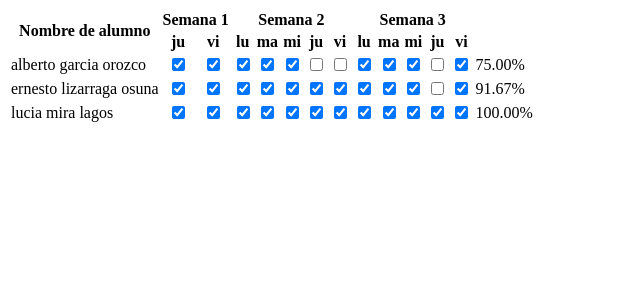
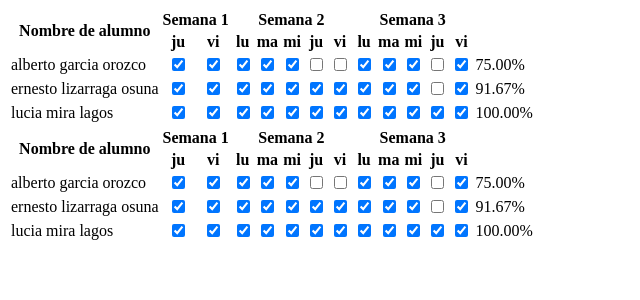
Before and after one commit to cuauth/prof, a React app: page / in a window 1280 px wide. Shown: the top 300 px of the page, without its empty margins (0-640 px from the left). Built offline with nearby package versions, Linux system fonts and the light colour scheme.

Commit message:
agregado codigo para mostrar varios grupos al mismo tiempo

```diff
--- a/src/actions/index.js
+++ b/src/actions/index.js
@@ -10,30 +10,18 @@ export const grupos = {
 
 }
 
-export const agregarFechas = (fechaInicio,fechaFin) => {
+
+export const agregarGrupo = (grupoId,alumnos,fechas) => {
   return {
-    type: grupos.AGREGAR_FECHA_INICIO,
-    fechas: {
-      inicio: fechaInicio,
-      fin: fechaFin
-    }
-
-  }
-}
-
-export const agregarAlumno = (alumno) => {
-  return {
-    type: grupos.AGREGAR_ALUMNO,
-    id: alumno.id,
+    type: grupos.AGREGAR_GRUPO,
     payload: {
-      nombre: alumno.nombre,
-      asistencias: alumno.asistencias
+      id: grupoId,
+      alumnos: alumnos,
+      fechas: {
+        inicio: fechas.inicio,
+        fin: fechas.fin
+      }
     }
   }
+
 }
-export const agregarAlumnos = (alumnos) => {
-  return {
-    type: grupos.AGREGAR_ALUMNOS,
-    alumnos: alumnos
-  }
-}
--- /dev/null
+++ b/src/components/App.js
@@ -0,0 +1,27 @@
+import React from "react"
+import { connect } from 'react-redux'
+import ListaAlumnos from './ListaAlumnos'
+class App extends React.Component {
+
+  render() {
+    return <React.Fragment>
+        <ListaAlumnos grupoId={1} />
+        <ListaAlumnos grupoId={2} />
+      </React.Fragment>
+
+  }
+}
+
+const mapStateToProps = state => {
+  return {
+  }
+}
+const mapDispatchToProps = dispatch => {
+  return {
+  }
+}
+
+export default connect(
+  mapStateToProps,
+  mapDispatchToProps
+)(App)
--- a/src/components/AsistenciaInput.js
+++ b/src/components/AsistenciaInput.js
@@ -7,7 +7,7 @@ class AsistenciaInput extends React.Component {
   }
   onChange() {
     let newValue = (this.props.checked)? 0 : 1
-    this.props.changeAsistencia(this.props.indexAlumno, this.props.index, newValue)
+    this.props.changeAsistencia(this.props.grupoId, this.props.indexAlumno, this.props.index, newValue)
   }
   render() {
     return <React.Fragment>
@@ -25,11 +25,11 @@ const mapStateToProps = (state, props) => {
 }
 const mapDispatchToProps = dispatch => {
   return {
-    changeAsistencia: (alumnoId, indiceDia, valor) =>{
+    changeAsistencia: (grupoId, alumnoId, indiceDia, valor) =>{
       dispatch({
         type: 'CAMBIAR_ALUMNO_ASISTENCIA',
         payload: {
-          grupoId: 1,
+          grupoId: grupoId,
           alumnoId: alumnoId,
           indiceDia: indiceDia,
           nuevoValor: valor
--- a/src/components/FilaAlumno.js
+++ b/src/components/FilaAlumno.js
@@ -22,7 +22,7 @@ export default class FilaAlumno extends React.Component {
       }
       dias.push(
         <td key={i} className={style.bodyDias}>
-          <AsistenciaInput checked={asistio} indexAlumno={this.props.alumno.id} index={i} tabIndex={i * this.props.countPadding + this.props.index+1} />
+          <AsistenciaInput  grupoId={this.props.grupoId} checked={asistio} indexAlumno={this.props.alumno.id} index={i} tabIndex={i * this.props.countPadding + this.props.index+1} />
         </td>)
     }
     dias.push(<td key={'final'}>
--- a/src/components/ListaAlumnos.js
+++ b/src/components/ListaAlumnos.js
@@ -62,7 +62,7 @@ class ListaAlumnos extends React.Component {
     const _numeroDeDias = this.numeroDeDias
     const filaAlumno = Object.keys(this.props.alumnos.data).map((key, index) => {
 
-      return <FilaAlumno index={index} countPadding={paddingAlumnos} numeroDeDias={_numeroDeDias} alumno={this.props.alumnos.data[key] } key={key}  />
+      return <FilaAlumno grupoId={this.props.grupoId} index={index} countPadding={paddingAlumnos} numeroDeDias={_numeroDeDias} alumno={this.props.alumnos.data[key] } key={key}  />
     })
     return <table className={style.listaAlumnosGrid}>
       {header}
@@ -71,13 +71,12 @@ class ListaAlumnos extends React.Component {
   }
 }
 
-const mapStateToProps = state => {
-
+const mapStateToProps = (state,props) => {
   return {
-    listaFechas: state.grupos[1].fechas,
+    listaFechas: state.grupos[props.grupoId].fechas,
     alumnos: {
-      data: state.grupos[1].alumnos,
-      length: Object.keys(state.grupos[1].alumnos).length
+      data: state.grupos[props.grupoId].alumnos,
+      length: Object.keys(state.grupos[props.grupoId].alumnos).length
     }
 
 
--- a/src/index.js
+++ b/src/index.js
@@ -1,15 +1,32 @@
 import React from "react"
 import ReactDOM from "react-dom"
-import ListaAumnos from './components/ListaAlumnos'
+import App from './components/App'
 import moment from 'moment'
 import { Provider } from 'react-redux'
 import { createStore } from 'redux'
-import { agregarFechas , agregarAlumno, agregarAlumnos} from './actions/index'
+import { agregarGrupo } from './actions/index'
 import reducer from './reducer'
 import 'moment/locale/es'  // without this line it didn't work
 moment.locale('es')
 const inicio = moment()
 const alumnos = [
+  {
+    id: 1,
+    nombre: 'alberto garcia orozco',
+    asistencias: [ 1,1,1,1,1,0,0,1,1,1,0,1]
+  },
+  {
+    id: 2,
+    nombre: 'ernesto lizarraga osuna',
+    asistencias: [ 1,1,1,1,1,1,1,1,1,1,0,1]
+  },
+  {
+    id: 3,
+    nombre: 'lucia mira lagos',
+    asistencias: [ 1,1,1,1,1,1,1,1,1,1,1,1]
+  }
+]
+const alumnos2 = [
   {
     id: 1,
     nombre: 'alberto garcia orozco',
@@ -32,20 +49,12 @@ const store = createStore(
   window.__REDUX_DEVTOOLS_EXTENSION__ && window.__REDUX_DEVTOOLS_EXTENSION__()
 )
 
-store.dispatch({
-  type: 'AGREGAR_GRUPO',
-  payload: {
-    id: 1,
-    alumnos: alumnos,
-    fechas: {
-      inicio: inicio,
-      fin: moment(inicio).add(15, 'days')
-    }
-  }
-})
+
+store.dispatch(agregarGrupo(1, alumnos, {inicio:  inicio,fin: moment(inicio).add(15, 'days') }))
+store.dispatch(agregarGrupo(2, alumnos2, {inicio:  inicio,fin: moment(inicio).add(15, 'days') }))
 const Index = () => {
   return <Provider store={store}>
-      <ListaAumnos/>
+      <App/>
     </Provider>
 };
 
--- /dev/null
+++ b/src/reducer/grupos.js
@@ -0,0 +1,35 @@
+import { combineReducers } from 'redux'
+import listaFechas from './listaFechas'
+import listaAlumnos from './listaAlumnos'
+
+
+/*
+struct of grupos
+  id: 0,
+  alumnos: [],
+  fechas: {}
+*/
+const gruposReducer = (state = {}, action) => {
+  switch (action.type) {
+    case 'AGREGAR_GRUPO': {
+      return {
+        ...state,
+        [action.payload.id]: {
+          id: action.payload.id,
+          alumnos: listaAlumnos(undefined, {type: action.type, payload: { alumnos: action.payload.alumnos }}),
+          fechas: listaFechas(undefined, {type: action.type, payload: {fechas: action.payload.fechas}})
+        }
+
+      }
+    }
+    case 'CAMBIAR_ALUMNO_ASISTENCIA': {
+      let newArr = Object.assign({}, state);
+      newArr[action.payload.grupoId].alumnos = listaAlumnos(state[action.payload.grupoId].alumnos,action)
+
+      return newArr
+    }
+    default:
+    return state
+  }
+}
+export default gruposReducer
--- a/src/reducer/index.js
+++ b/src/reducer/index.js
@@ -1,41 +1,6 @@
 import { combineReducers } from 'redux'
-import listaFechas from './listaFechas'
-import listaAlumnos from './listaAlumnos'
-
-
-/*
-struct of grupos
-  id: 0,
-  alumnos: [],
-  fechas: {}
-*/
-const gruposReducer = (state = {}, action) => {
-  switch (action.type) {
-    case 'AGREGAR_GRUPO': {
-      return {
-        ...state,
-        [action.payload.id]: {
-          id: action.payload.id,
-          alumnos: listaAlumnos(undefined, {type: action.type, payload: { alumnos: action.payload.alumnos }}),
-          fechas: listaFechas(undefined, {type: action.type, payload: {fechas: action.payload.fechas}})
-        }
-
-      }
-    }
-    case 'CAMBIAR_ALUMNO_ASISTENCIA': {
-      let newArr = Object.assign({}, state);
-      newArr[1].alumnos = listaAlumnos(state[action.payload.grupoId].alumnos,action)
-
-      return newArr
-    }
-    default:
-    return state
-  }
-}
-
+import grupos from './grupos'
 
 export default combineReducers({
-  //listaFechas,
-  //listaAlumnos,
-  grupos: gruposReducer
+  grupos
 })
--- a/src/reducer/listaAlumnos.js
+++ b/src/reducer/listaAlumnos.js
@@ -34,8 +34,7 @@ const listaAlumnos = (state = initialState, action) => {
       return state
     case grupos.AGREGAR_GRUPO:
     case grupos.AGREGAR_ALUMNOS:
-      let newArr = Object.assign({}, state);
-      console.log(newArr)
+      let newArr = Object.assign({}, state)
       action.payload.alumnos.map( (item, index) => {
         const nuevoAlumno = alumnos(item,action)
         newArr[nuevoAlumno.id] = nuevoAlumno
```
Also changed, not shown: src/reducer/settings.js (added).
